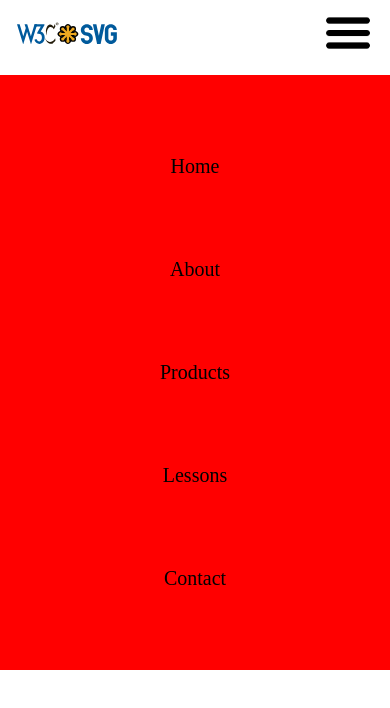
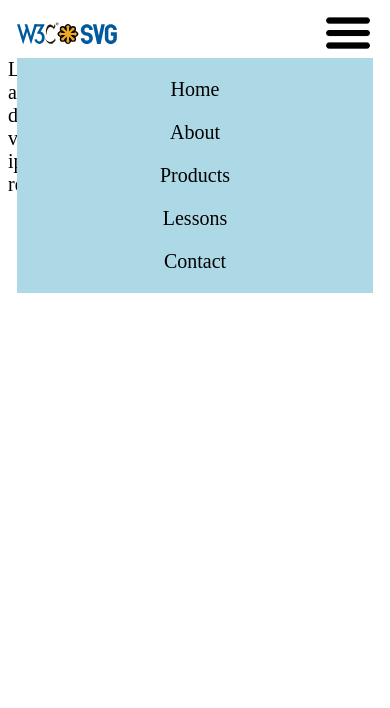
Before and after one commit to K-Zimny/nav-practice, a plain HTML site: page index.html in a window 390 px wide. Both pictures are taken after a click on the picture 347 px from the left and 33 px from the top of the page. Drawn offline with Linux system fonts and the light colour scheme.

Commit message:
Added scale property to transform

```diff
--- a/index.html
+++ b/index.html
@@ -30,5 +30,11 @@
         </nav>
       </div>
     </header>
+    <div class="content">
+      Lorem ipsum, dolor sit amet consectetur adipisicing elit. Perferendis
+      blanditiis, doloremque ratione eligendi quidem sapiente voluptate delectus
+      soluta deleniti aspernatur a ipsa architecto voluptates quibusdam
+      reiciendis cum nisi, veritatis sit.
+    </div>
   </body>
 </html>
--- a/style.css
+++ b/style.css
@@ -20,6 +20,8 @@ html {
   align-items: center;
   justify-content: space-between;
   gap: 1rem;
+
+  position: relative;
 }
 
 .nav-logo {
@@ -55,12 +57,12 @@ html {
     width: 50px;
     display: block;
   }
-
+  /*
   .nav-list ul {
     display: none;
-    /* height: 0; */
+    height: 0;
     transition: all 1s ease 1s;
-    /* overflow: hidden; */
+    overflow: hidden;
     opacity: 0;
   }
 
@@ -82,5 +84,40 @@ html {
 
   .nav-list li {
     padding: 2rem;
+  } */
+
+  .nav-list ul {
+    all: unset;
+
+    /* display: none; */
+    opacity: 0;
+    /* transition: all 250ms ease-in-out; */
+    transition: transform 1s ease-in-out;
+    transform-origin: top;
+    position: absolute;
+    top: 100%;
+    left: 0;
+    width: 100%;
+    text-align: center;
+    transform: scale(0);
+    /* transition-delay: 250ms; */
+  }
+
+  .nav-list ul.hidden {
+    display: block;
+    /* transition: scale 0ms ease-in-out; */
+    /* transition: opacity 1s ease-in-out; */
+    /* position: absolute;
+    top: 100%;
+    left: 0;
+    width: 100%; */
+    /* text-align: center; */
+    background: lightblue;
+    opacity: 1;
+    transform: scale(1);
+  }
+
+  .nav-list li {
+    margin: 1rem 0;
   }
 }
```
